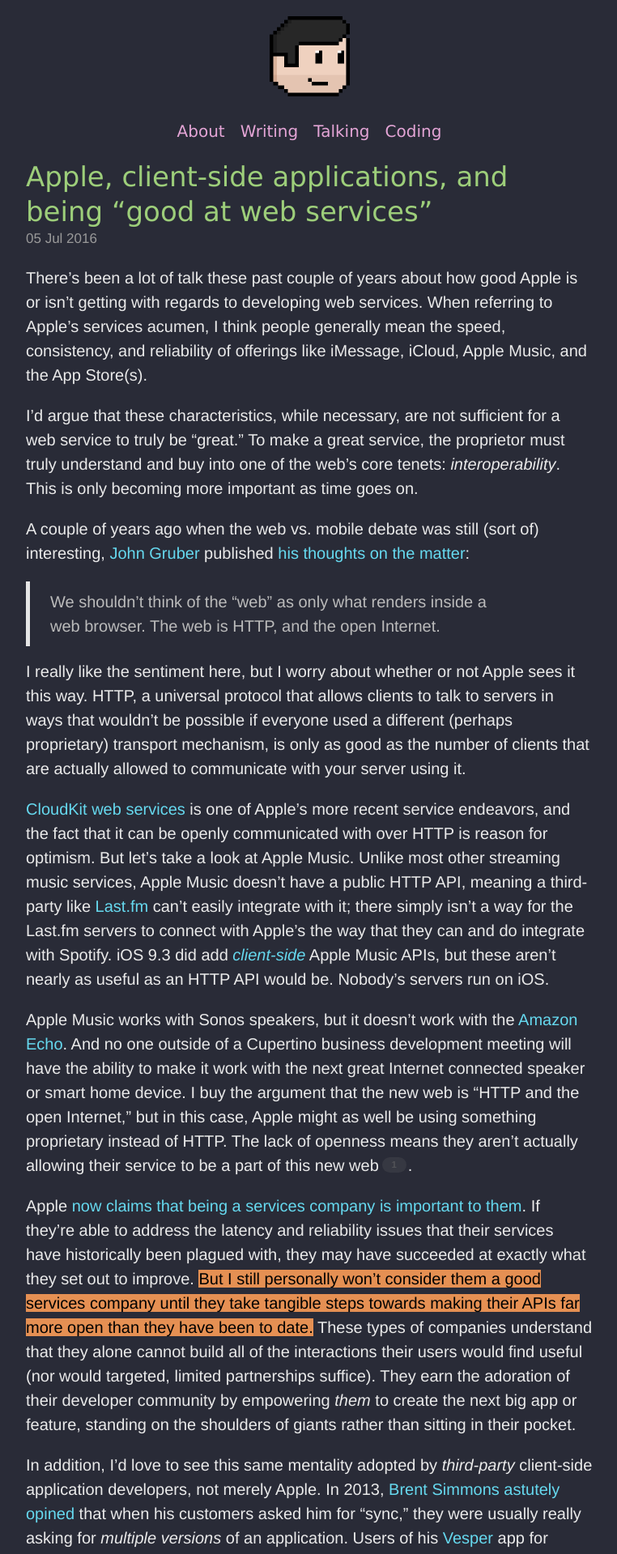
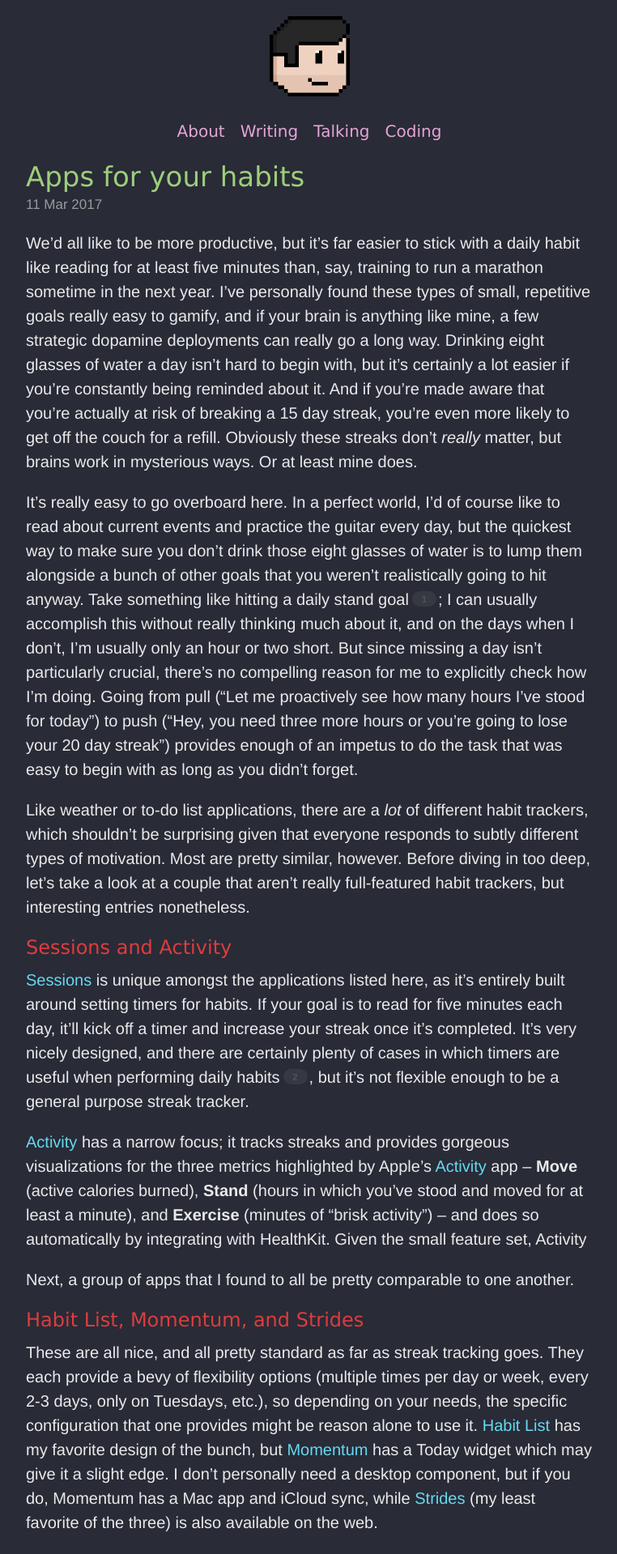
Before and after one commit to irace/irace.github.com, a Jekyll site: the page built from index.html, in a window 1280 px wide. Shown: the top 1919 px of the page at 81% size, without its empty margins (258-1020 px from the left). Built offline with Jekyll 4.4.1, drawn with Linux system fonts in a browser that asks for light colours; the list of posts is cut into pages by our own code; some of the changed text lies outside the part shown.

Commit message:
Add habit tracking article

```diff
--- a/_layouts/default.html
+++ b/_layouts/default.html
@@ -37,7 +37,7 @@
        ga('send', 'pageview');
      </script>
 
-     <script src="https://cdnjs.cloudflare.com/ajax/libs/Snowstorm/20131208/snowstorm-min.js"></script>
+     <!-- <script src="https://cdnjs.cloudflare.com/ajax/libs/Snowstorm/20131208/snowstorm-min.js"></script> -->
     {% endif %}
   </body>
 </html>
--- /dev/null
+++ b/_posts/2017-03-17-apps-for-your-habits.md
@@ -0,0 +1,57 @@
+---
+layout: post
+title: Apps for your habits
+permalink: habits
+date: 2017-03-11
+---
+
+We’d all like to be more productive, but it’s far easier to stick with a daily habit like reading for at least five minutes than, say, training to run a marathon sometime in the next year. I’ve personally found these types of small, repetitive goals really easy to gamify, and if your brain is anything like mine, a few strategic dopamine deployments can really go a long way. Drinking eight glasses of water a day isn’t hard to begin with, but it’s certainly a lot easier if you’re constantly being reminded about it. And if you’re made aware that you’re actually at risk of breaking a 15 day streak, you’re even more likely to get off the couch for a refill. Obviously these streaks don’t _really_ matter, but brains work in mysterious ways. Or at least mine does.
+
+It’s really easy to go overboard here. In a perfect world, I’d of course like to read about current events and practice the guitar every day, but the quickest way to make sure you don’t drink those eight glasses of water is to lump them alongside a bunch of other goals that you weren’t realistically going to hit anyway. Take something like hitting a daily stand goal[^1]; I can usually accomplish this without really thinking much about it, and on the days when I don’t, I’m usually only an hour or two short. But since missing a day isn’t particularly crucial, there’s no compelling reason for me to explicitly check how I’m doing. Going from pull (“Let me proactively see how many hours I’ve stood for today”) to push (“Hey, you need three more hours or you’re going to lose your 20 day streak”) provides enough of an impetus to do the task that was easy to begin with as long as you didn’t forget.
+
+Like weather or to-do list applications, there are a *lot* of different habit trackers, which shouldn’t be surprising given that everyone responds to subtly different types of motivation. Most are pretty similar, however. Before diving in too deep, let’s take a look at a couple that aren’t really full-featured habit trackers, but interesting entries nonetheless.
+
+## Sessions and Activity
+
+[Sessions](https://itunes.apple.com/us/app/sessions-activity-timer-habit/id962313775?mt=8) is unique amongst the applications listed here, as it’s entirely built around setting timers for habits. If your goal is to read for five minutes each day, it’ll kick off a timer and increase your streak once it’s completed. It’s very nicely designed, and there are certainly plenty of cases in which timers are useful when performing daily habits[^2], but it’s not flexible enough to be a general purpose streak tracker.
+
+[Activity](https://itunes.apple.com/us/app/activity++/id1089666978?mt=8) has a narrow focus; it tracks streaks and provides gorgeous visualizations for the three metrics highlighted by Apple’s [Activity](https://support.apple.com/en-us/HT204517) app – **Move** (active calories burned), **Stand** (hours in which you’ve stood and moved for at least a minute), and **Exercise** (minutes of “brisk activity”) – and does so automatically by integrating with HealthKit. Given the small feature set, Activity
+
+Next, a group of apps that I found to all be pretty comparable to one another.
+
+## Habit List, Momentum, and Strides
+
+These are all nice, and all pretty standard as far as streak tracking goes. They each provide a bevy of flexibility options (multiple times per day or week, every 2-3 days, only on Tuesdays, etc.), so depending on your needs, the specific configuration that one provides might be reason alone to use it. [Habit List](https://itunes.apple.com/us/app/habit-list-routines-goals/id525102168?mt=8) has my favorite design of the bunch, but [Momentum](https://itunes.apple.com/us/app/momentum-habit-tracker-routines/id946923599?mt=8) has a Today widget which may give it a slight edge. I don’t personally need a desktop component, but if you do, Momentum has a Mac app and iCloud sync, while [Strides](https://itunes.apple.com/us/app/strides-goal-habit-tracker/id672401817?mt=8) (my least favorite of the three) is also available on the web.
+
+With a few slight tweaks, either Habit List or Momentum could be sufficient, but they’re each missing at least one of the two features that I’ve since come to rely on from…
+
+## Productive and Streaks
+
+[Productive](https://itunes.apple.com/us/app/productive-habits-daily-goals/id983826477?mt=8) is similar to the apps outlined above, feature-wise, and sports an incredibly custom UI that I really enjoy using. But the ingenious difference is that it lets you specify _when_ in the day you plan to perform each of your habits: in the morning/afternoon/evening, or anytime. It also let’s you indicate which specific hours your morning, afternoon, and evening are comprised of[^3].
+
+Why? If you only perform a certain habit (e.g. flossing) at night, there’s no need for your homescreen to show a badge all day indicating that you haven’t done it yet. I’m pretty conservative about app icon badges – I think important ones should be noticeable and jarring, which means not letting unimportant ones dilute their prominence. Productive lets me do exactly this, which makes up for the fact that it doesn’t offer a Today widget or a Watch complication.
+
+<figure>
+  <img src="/images/habits/productive1.png" alt=""><img src="/images/habits/productive2.png" alt="">
+  <figcaption>Productive doesn’t bother showing you habits that you don’t need to (or can’t) perform yet.</figcaption>
+</figure>
+
+The easiest habits to track are the ones that get automatically tracked for you. While [Streaks](https://itunes.apple.com/us/app/streaks/id963034692?mt=8) allows you to enter custom habits as well, it’s main draw is a wide variety of built-in presets for automatically tracking based on your [HealthKit](https://developer.apple.com/healthkit/) data: sleeping, drinking water, weighing yourself, exercising, etc. For this reason alone, tracking your health-based habits with Streaks is a no brainer. It even has a Today widget, a Watch complication, and really nice custom Watch notifications.
+
+<center><img src="/images/habits/streaks.png" alt=""></center>
+
+The biggest problem with Streaks is that it supports a maximum of only six habits. This, combined with the aforementioned smarter badging solution that Productive employs, has me using both in conjunction with one another: Streaks for habits that can be automatically tracked via HealthKit, and Productive for everything else. And it’s working really well for me.
+
+I don’t realistically expect Productive to add HealthKit support, or Streaks to drop its habit limit and ape Productive’s badging implementation, but if one or the other did, I’d happily consolidate.
+
+----
+
+Productivity is all about finding a system that works for you, and importantly, not trying to do too much. In my case, the combination of reminders and streak tracking helps keep me motivated and prevents me from forgetting, making it easy to keep up with simple habits that I know would otherwise lapse. As our smartphones and watches learn more and more about ourselves, the opportunities to employ systems[^4] that help us be better versions of ourselves is only going to increase.
+
+[^1]:	12 hours per day is the Apple Watch default.
+
+[^2]:	I’ve been using [Timeglass](https://itunes.apple.com/us/app/timeglass-countdown-timer/id1138584627?mt=8) for my daily reading habit. It’s from the makers of Productive, so – unsurprisingly – it’s really nicely designed.
+
+[^3]:	For example, I don’t have my mornings starting until 5AM since I tend to be up pretty late at night.
+
+[^4]:	Somewhat outside the bounds of a streak tracking article, but I’m a huge huge fan of [Gyroscope](https://gyrosco.pe). Pro users do have access to a Goals feature that touches on many of the same ideas discussed here.
--- a/public/styles.css
+++ b/public/styles.css
@@ -95,6 +95,19 @@
   font-weight: 300;
 }
 
+article img {
+  display: inline;
+  margin-left: 20px;
+  margin-right: 20px;
+}
+
+figure {
+  margin-left: 0;
+  margin-right: 0;
+  padding-left: 0;
+  padding-right: 0;
+}
+
 ul {
   list-style-type: none;
   padding-left: 0;
@@ -136,7 +149,7 @@
 
 /* Footer */
 
-footer {
+footer, figcaption {
   font-size: 14px;
   color: #9A9A9A;
   text-align: center;
```
Also changed, not shown: images/habits/productive1.png (added), images/habits/productive2.png (added), images/habits/streaks.png (added).
